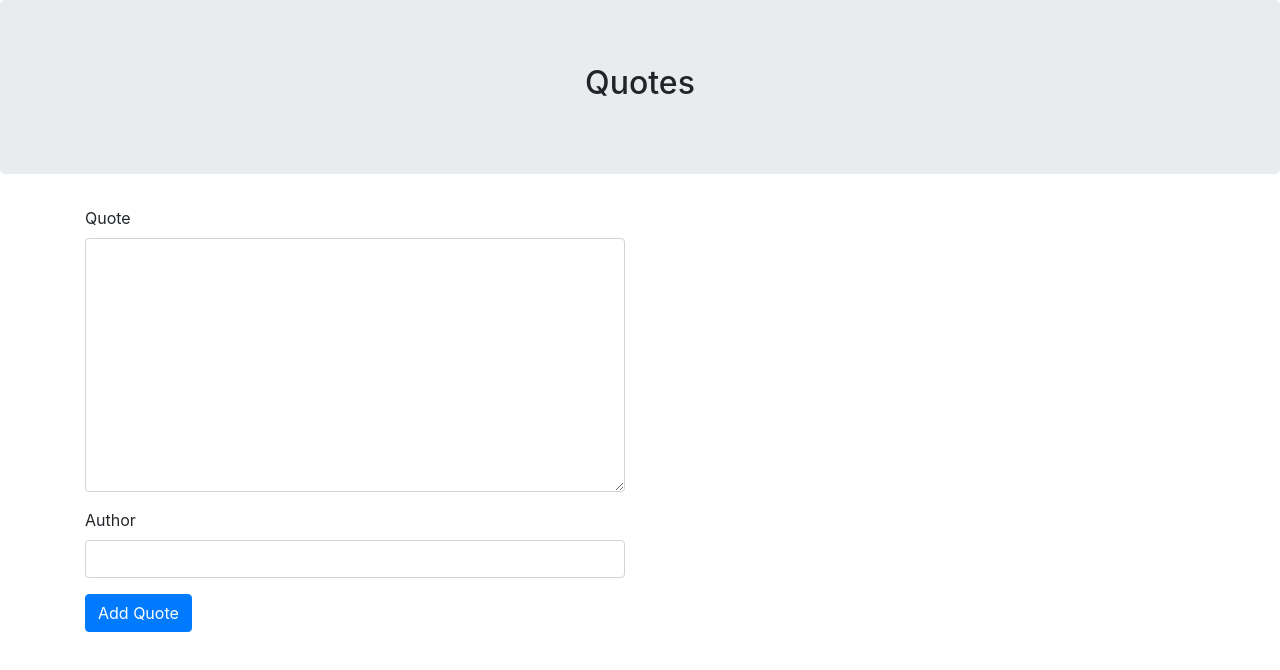
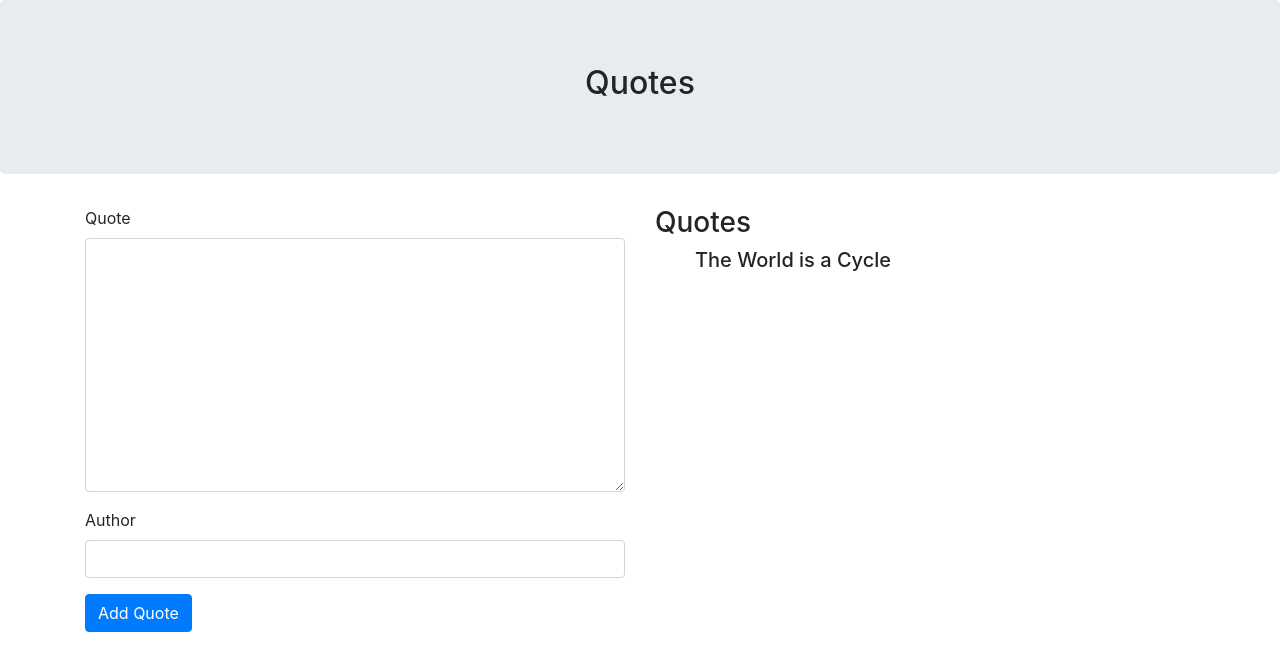
Before and after one commit to DevWaweru/Quotes, an Angular app: page / in a window 1280 px wide. Shown: the top 670 px of the page. Built offline with nearby package versions, Linux system fonts and the light colour scheme.

Commit message:
Emitting newly added quotes from the quotes form to the quote component

```diff
--- a/src/app/quotes-form/quotes-form.component.html
+++ b/src/app/quotes-form/quotes-form.component.html
@@ -5,7 +5,7 @@
   </div>
   <div class="form-group">
     <label for="author">Author</label>
-    <input type="text" class="form-control" id="author" name="author" [(ngModel)]="newQuoteForm.author" #author="ngModel" required>
+    <input type="text" class="form-control" id="author" [(ngModel)]="newQuoteForm.author" name="author" #author="ngModel" required>
   </div>
   <button type="submit" class="btn btn-primary">Add Quote</button>
 </form>
--- a/src/app/quotes-form/quotes-form.component.ts
+++ b/src/app/quotes-form/quotes-form.component.ts
@@ -8,12 +8,19 @@ import { Quotes } from '../quotes';
 })
 export class QuotesFormComponent implements OnInit {
 
-  newQuoteForm = new Quotes(0,"","");
-  @Output() addNewQuote = new EventEmitter<Quotes>();
+  newQuoteForm = [];
+  // newQuoteForm = [new Quotes(0,"","")];
+  @Output() addNewQuote = new EventEmitter<any>();
 
   submitQuote(newOne){
-    this.addNewQuote.emit(newOne.value);
+    // console.log(newOne);
+    // this.newQuoteForm.push(new Quotes(newOne.value.id++,newOne.value.author,newOne.value.author));
+    // console.log(this.newQuoteForm);
+    // this.newQuoteForm.push(newOne);
+    this.addNewQuote.emit(new Quotes(newOne.value.id++,newOne.value.author,newOne.value.author))
+    newOne.reset();
   }
+
   constructor() { }
 
   ngOnInit() {
--- a/src/app/quotes.ts
+++ b/src/app/quotes.ts
@@ -1,3 +1,8 @@
 export class Quotes {
-    constructor(public id:number, public author:string, public quote:string){}
+    public id:number; public author:string; public txtQuote:string
+    constructor(id,author,txtQuote){
+        this.id = id;
+        this.author = author;
+        this.txtQuote = txtQuote;
+    }
 }
--- a/src/app/quotes/quotes.component.html
+++ b/src/app/quotes/quotes.component.html
@@ -4,9 +4,16 @@
 <div class="container">
   <div class="row">
     <div class="col-md-6">
-      <app-quotes-form></app-quotes-form>
+      <app-quotes-form (addNewQuote)='addQuote($event)'></app-quotes-form>
     </div>
     <div class="col-md-6">
+      <h3>Quotes</h3>
+
+      <ol>
+        <div *ngFor="let quoteID of newQuotes">
+          <h5>{{quoteID.txtQuote}}</h5>
+        </div>
+      </ol>
 
     </div>
   </div>
--- a/src/app/quotes/quotes.component.ts
+++ b/src/app/quotes/quotes.component.ts
@@ -1,4 +1,5 @@
 import { Component, OnInit } from '@angular/core';
+import { Quotes } from '../quotes';
 
 @Component({
   selector: 'app-quotes',
@@ -7,6 +8,15 @@ import { Component, OnInit } from '@angular/core';
 })
 export class QuotesComponent implements OnInit {
 
+  newQuotes = [new Quotes(1,"Richard","The World is a Cycle")];
+
+  addQuote(quote){
+    // let quoteslength = this.newQuotes.length;
+    // quote.id = quoteslength+1;
+    // console.log(quote);
+    this.newQuotes.push(quote);
+    console.log(this.newQuotes);
+  }
   constructor() { }
 
   ngOnInit() {
```
